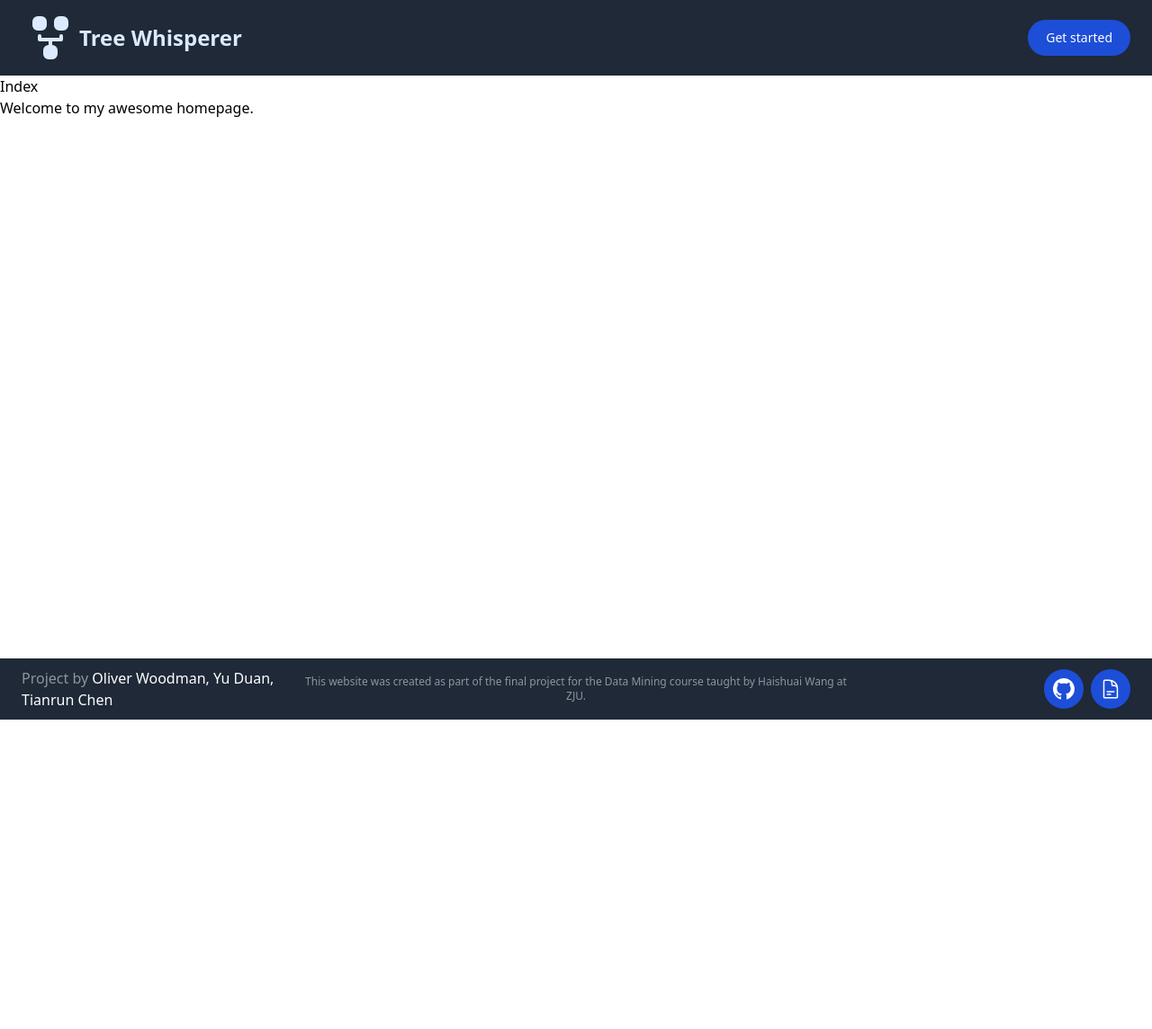
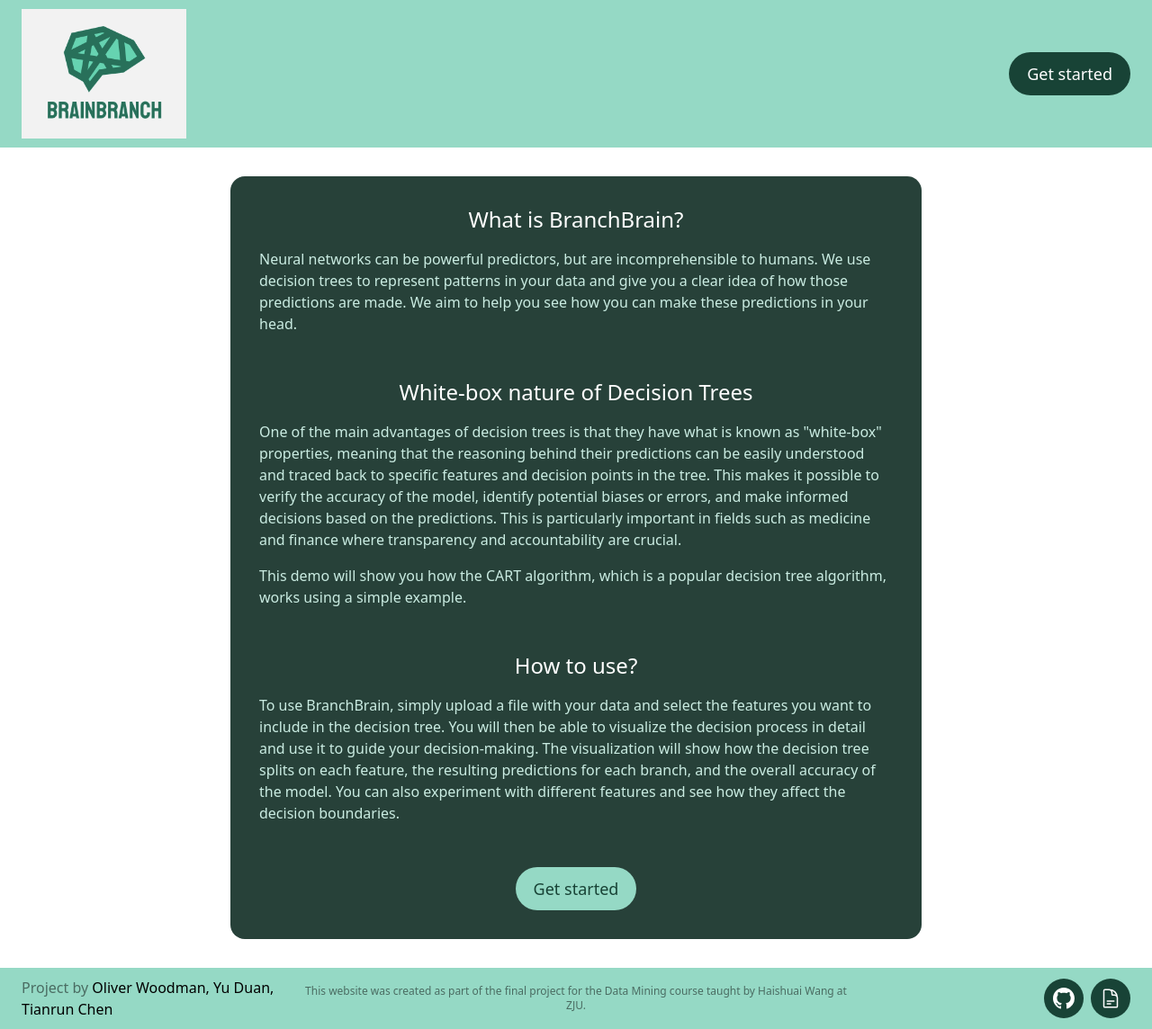
Before and after one commit to JasonNerd/DataMining, a Flask app: page / in a window 1280 px wide. Shown: the whole page at 90% size. Before the commit the page ends 800 px from the top, so only its background shows below. Run offline with Flask 3, Linux system fonts and the light colour scheme.

Commit message:
added index page, changed branding and theme

```diff
--- a/static/css/main.css
+++ b/static/css/main.css
@@ -737,6 +737,18 @@ select {
   margin-top: 2rem;
 }
 
+.mb-8 {
+  margin-bottom: 2rem;
+}
+
+.mb-16 {
+  margin-bottom: 4rem;
+}
+
+.mb-12 {
+  margin-bottom: 3rem;
+}
+
 .block {
   display: block;
 }
@@ -753,8 +765,8 @@ select {
   display: grid;
 }
 
-.h-16 {
-  height: 4rem;
+.h-36 {
+  height: 9rem;
 }
 
 .h-5 {
@@ -775,10 +787,6 @@ select {
 
 .min-h-screen {
   min-height: 100vh;
-}
-
-.w-16 {
-  width: 4rem;
 }
 
 .w-5 {
@@ -805,6 +813,14 @@ select {
   max-width: 1280px;
 }
 
+.max-w-screen-lg {
+  max-width: 1024px;
+}
+
+.max-w-screen-md {
+  max-width: 768px;
+}
+
 .flex-auto {
   flex: 1 1 auto;
 }
@@ -815,11 +831,6 @@ select {
 
 .flex-shrink-0 {
   flex-shrink: 0;
-}
-
-.rotate-180 {
-  --tw-rotate: 180deg;
-  transform: translate(var(--tw-translate-x), var(--tw-translate-y)) rotate(var(--tw-rotate)) skewX(var(--tw-skew-x)) skewY(var(--tw-skew-y)) scaleX(var(--tw-scale-x)) scaleY(var(--tw-scale-y));
 }
 
 .cursor-pointer {
@@ -864,22 +879,6 @@ select {
 
 .self-center {
   align-self: center;
-}
-
-.overflow-y-scroll {
-  overflow-y: scroll;
-}
-
-.overscroll-y-contain {
-  overscroll-behavior-y: contain;
-}
-
-.overscroll-y-none {
-  overscroll-behavior-y: none;
-}
-
-.whitespace-nowrap {
-  white-space: nowrap;
 }
 
 .rounded-2xl {
@@ -926,6 +930,36 @@ select {
 .bg-gray-800 {
   --tw-bg-opacity: 1;
   background-color: rgb(31 41 55 / var(--tw-bg-opacity));
+}
+
+.bg-brandgreen-700 {
+  --tw-bg-opacity: 1;
+  background-color: rgb(24 67 54 / var(--tw-bg-opacity));
+}
+
+.bg-brandgreen-200 {
+  --tw-bg-opacity: 1;
+  background-color: rgb(149 217 197 / var(--tw-bg-opacity));
+}
+
+.bg-brandgreen-800 {
+  --tw-bg-opacity: 1;
+  background-color: rgb(16 45 36 / var(--tw-bg-opacity));
+}
+
+.bg-brandgreen-100 {
+  --tw-bg-opacity: 1;
+  background-color: rgb(202 236 226 / var(--tw-bg-opacity));
+}
+
+.bg-white {
+  --tw-bg-opacity: 1;
+  background-color: rgb(255 255 255 / var(--tw-bg-opacity));
+}
+
+.bg-brandgreen-900 {
+  --tw-bg-opacity: 1;
+  background-color: rgb(8 22 18 / var(--tw-bg-opacity));
 }
 
 .bg-opacity-90 {
@@ -1006,17 +1040,13 @@ select {
   line-height: 1rem;
 }
 
+.text-4xl {
+  font-size: 2.25rem;
+  line-height: 2.5rem;
+}
+
 .font-medium {
   font-weight: 500;
-}
-
-.font-semibold {
-  font-weight: 600;
-}
-
-.text-blue-100 {
-  --tw-text-opacity: 1;
-  color: rgb(219 234 254 / var(--tw-text-opacity));
 }
 
 .text-gray-400 {
@@ -1038,6 +1068,30 @@ select {
   color: rgb(255 255 255 / 0.5);
 }
 
+.text-black\/50 {
+  color: rgb(0 0 0 / 0.5);
+}
+
+.text-brandgreen-500 {
+  --tw-text-opacity: 1;
+  color: rgb(40 112 90 / var(--tw-text-opacity));
+}
+
+.text-brandgreen-700 {
+  --tw-text-opacity: 1;
+  color: rgb(24 67 54 / var(--tw-text-opacity));
+}
+
+.text-brandgreen-100 {
+  --tw-text-opacity: 1;
+  color: rgb(202 236 226 / var(--tw-text-opacity));
+}
+
+.text-brandgreen-400 {
+  --tw-text-opacity: 1;
+  color: rgb(59 165 132 / var(--tw-text-opacity));
+}
+
 .underline {
   text-decoration-line: underline;
 }
--- a/templates/base.html
+++ b/templates/base.html
@@ -4,50 +4,47 @@
     {% block head %}
       <link rel="stylesheet" href="{{ url_for('static', filename='css/main.css') }}" />
       <link rel="icon" href="{{ url_for('static', filename='favicon.ico') }}" type="image/x-icon">
-      <title>Tree Whisperer - {% block title %}{% endblock %}</title>
+      <title>BrainBranch - {% block title %}{% endblock %}</title>
     {% endblock %}
 </head>
 <body class="min-h-screen h-screen flex flex-col">
     <header class="flex-none">
-        <nav class="bg-gray-800 border-gray-200 px-4 lg:px-6 py-2.5">
+        <nav class="bg-brandgreen-200 px-4 lg:px-6 py-2.5">
             <div class="flex flex-wrap justify-between items-center mx-auto max-w-screen-xl">
                 <a href="/" class="flex items-center hover:opacity-80">
-                    <svg xmlns="http://www.w3.org/2000/svg" fill="currentColor" class="w-16 h-16 rotate-180 text-blue-100" viewBox="0 0 16 16">
-                        <path fill-rule="evenodd" d="M6 3.5A1.5 1.5 0 0 1 7.5 2h1A1.5 1.5 0 0 1 10 3.5v1A1.5 1.5 0 0 1 8.5 6v1H11a.5.5 0 0 1 .5.5v1a.5.5 0 0 1-1 0V8h-5v.5a.5.5 0 0 1-1 0v-1A.5.5 0 0 1 5 7h2.5V6A1.5 1.5 0 0 1 6 4.5v-1zm-3 8A1.5 1.5 0 0 1 4.5 10h1A1.5 1.5 0 0 1 7 11.5v1A1.5 1.5 0 0 1 5.5 14h-1A1.5 1.5 0 0 1 3 12.5v-1zm6 0a1.5 1.5 0 0 1 1.5-1.5h1a1.5 1.5 0 0 1 1.5 1.5v1a1.5 1.5 0 0 1-1.5 1.5h-1A1.5 1.5 0 0 1 9 12.5v-1z"/>
-                    </svg>
-                    <span class="text-blue-100 self-center text-2xl font-semibold whitespace-nowrap">Tree Whisperer</span>
+                    <img src="{{ url_for('static', filename='img/logo.png') }}" class="h-36"/>
                 </a>
                 <div class="flex items-center lg:order-2">
-                    <a href="/start" class="text-white bg-blue-700 hover:bg-blue-800 focus:ring-4 focus:outline-none focus:ring-blue-300 text-lg font-medium rounded-full text-sm px-5 py-2.5 text-center inline-flex items-center">
+                    <a href="/start" class="text-white bg-brandgreen-700 hover:bg-brandgreen-800 focus:ring-4 focus:outline-none focus:ring-brandgreen-300 text-lg font-medium rounded-full px-5 py-2.5 text-center inline-flex items-center">
                         Get started
                     </a>
                 </div>
             </div>
         </nav>
     </header>
-    <div id="content" class="flex-auto w-screen">
+    <div id="content" class="flex-auto w-screen bg-white">
         {% block content %}{% endblock %}
     </div>
-    <div id="footer" class="w-full flex-none bg-gray-800 gap-4 border-gray-200 text-white px-4 lg:px-6 py-2.5">
+    <div id="footer" class="w-full flex-none bg-brandgreen-200 gap-4 px-4 lg:px-6 py-2.5">
         {% block footer %}
         <div class="grid grid-cols-1 xl:grid-cols-4 gap-6">
           <div class="flex justify-center xl:justify-start">
             <p class="self-center text-center xl:text-left">
-              <span class="text-white/50">Project by</span> Oliver&nbsp;Woodman, Yu&nbsp;Duan, Tianrun&nbsp;Chen
+              <span class="text-black/50">Project by</span> Oliver&nbsp;Woodman, Yu&nbsp;Duan, Tianrun&nbsp;Chen
             </p>
           </div>
           <div class="col-span-1 xl:col-span-2 flex justify-center items-center">
-            <p class="text-center text-xs text-white/50">
+            <p class="text-center text-xs text-black/50">
               This website was created as part of the final project for the Data Mining course taught by Haishuai Wang at ZJU.
             </p>
           </div>
           <div class="flex justify-center xl:justify-end items-center">
-            <a class="text-white bg-blue-700 hover:bg-blue-800 focus:ring-4 focus:outline-none focus:ring-blue-300 font-medium rounded-full text-sm p-2.5 text-center inline-flex items-center mr-2 " href="https://github.com/JasonNerd/DataMining">
+            <a class="text-white bg-brandgreen-700 hover:bg-brandgreen-800 focus:ring-4 focus:outline-none focus:ring-brandgreen-300 font-medium rounded-full text-sm p-2.5 text-center inline-flex items-center mr-2 " href="https://github.com/JasonNerd/DataMining">
               <svg xmlns="http://www.w3.org/2000/svg" fill="currentColor" viewBox="0 0 16 16" class="w-6 h-6">
                 <path d="M8 0C3.58 0 0 3.58 0 8c0 3.54 2.29 6.53 5.47 7.59.4.07.55-.17.55-.38 0-.19-.01-.82-.01-1.49-2.01.37-2.53-.49-2.69-.94-.09-.23-.48-.94-.82-1.13-.28-.15-.68-.52-.01-.53.63-.01 1.08.58 1.23.82.72 1.21 1.87.87 2.33.66.07-.52.28-.87.51-1.07-1.78-.2-3.64-.89-3.64-3.95 0-.87.31-1.59.82-2.15-.08-.2-.36-1.02.08-2.12 0 0 .67-.21 2.2.82.64-.18 1.32-.27 2-.27.68 0 1.36.09 2 .27 1.53-1.04 2.2-.82 2.2-.82.44 1.1.16 1.92.08 2.12.51.56.82 1.27.82 2.15 0 3.07-1.87 3.75-3.65 3.95.29.25.54.73.54 1.48 0 1.07-.01 1.93-.01 2.2 0 .21.15.46.55.38A8.012 8.012 0 0 0 16 8c0-4.42-3.58-8-8-8z"/>
               </svg>
             </a>
-            <a class="text-white bg-blue-700 hover:bg-blue-800 focus:ring-4 focus:outline-none focus:ring-blue-300 font-medium rounded-full text-sm p-2.5 text-center inline-flex items-center" href="{{ url_for('static', filename='report.pdf') }}">
+            <a class="text-white bg-brandgreen-700 hover:bg-brandgreen-800 focus:ring-4 focus:outline-none focus:ring-brandgreen-300 font-medium rounded-full text-sm p-2.5 text-center inline-flex items-center" href="{{ url_for('static', filename='report.pdf') }}">
               <svg xmlns="http://www.w3.org/2000/svg" fill="none" viewBox="0 0 24 24" stroke-width="1.5" stroke="currentColor" class="w-6 h-6">
                 <path stroke-linecap="round" stroke-linejoin="round" d="M19.5 14.25v-2.625a3.375 3.375 0 00-3.375-3.375h-1.5A1.125 1.125 0 0113.5 7.125v-1.5a3.375 3.375 0 00-3.375-3.375H8.25m0 12.75h7.5m-7.5 3H12M10.5 2.25H5.625c-.621 0-1.125.504-1.125 1.125v17.25c0 .621.504 1.125 1.125 1.125h12.75c.621 0 1.125-.504 1.125-1.125V11.25a9 9 0 00-9-9z" />
               </svg>
--- a/templates/index.html
+++ b/templates/index.html
@@ -4,8 +4,26 @@
     {{ super() }}
 {% endblock %}
 {% block content %}
-    <h1>Index</h1>
-    <p class="important">
-        Welcome to my awesome homepage.
-    </p>
+    <div class="flex w-full h-full justify-center items-center py-2 md:py-8">
+        <div class="xl:rounded-2xl bg-brandgreen-800 bg-opacity-90 p-8 max-w-screen-md w-full">
+            <div class="flex flex-col mb-12">
+                <h1 class="text-2xl text-center text-white">What is BranchBrain?</h1>
+                <p class="text-brandgreen-100 mt-4">Neural networks can be powerful predictors, but are incomprehensible to humans. We use decision trees to represent patterns in your data and give you a clear idea of how those predictions are made. We aim to help you see how you can make these predictions in your head.</p>
+            </div>
+            <div class="flex flex-col mb-12">
+                <h1 class="text-2xl text-center text-white">White-box nature of Decision Trees</h1>
+                <p class="text-brandgreen-100 mt-4">One of the main advantages of decision trees is that they have what is known as "white-box" properties, meaning that the reasoning behind their predictions can be easily understood and traced back to specific features and decision points in the tree. This makes it possible to verify the accuracy of the model, identify potential biases or errors, and make informed decisions based on the predictions. This is particularly important in fields such as medicine and finance where transparency and accountability are crucial.</p>
+                <p class="text-brandgreen-100 mt-4">This demo will show you how the CART algorithm, which is a popular decision tree algorithm, works using a simple example.</p>
+            </div>
+            <div class="flex flex-col mb-12">
+                <h1 class="text-2xl text-center text-white">How to use?</h1>
+                <p class="text-brandgreen-100 mt-4">To use BranchBrain, simply upload a file with your data and select the features you want to include in the decision tree. You will then be able to visualize the decision process in detail and use it to guide your decision-making. The visualization will show how the decision tree splits on each feature, the resulting predictions for each branch, and the overall accuracy of the model. You can also experiment with different features and see how they affect the decision boundaries.</p>
+            </div>
+            <div class="flex justify-center">
+                <a href="/start" class="text-brandgreen-700 bg-brandgreen-200 hover:bg-brandgreen-300 focus:ring-4 focus:outline-none focus:ring-brandgreen-300 text-lg font-medium rounded-full px-5 py-2.5 text-center inline-flex items-center">
+                    Get started
+                </a>
+            </div>
+        </div>
+    </div>
 {% endblock %}
--- a/templates/result.html
+++ b/templates/result.html
@@ -5,7 +5,7 @@
 {% endblock %}
 {% block content %}
     <div class="flex w-full h-full justify-center items-center py-2 md:py-8">
-        <div class="xl:rounded-2xl bg-gray-700 bg-opacity-90 p-8 max-w-screen-xl w-full">
+        <div class="xl:rounded-2xl bg-brandgreen-800 bg-opacity-90 p-8 max-w-screen-xl w-full">
             <div class="grid grid-cols-1 md:grid-cols-3 gap-8">
               <div class="flex flex-col md:col-span-3">
                 <h1 class="text-2xl text-center text-white">Results</h1>
```
Also changed, not shown: other parts of static/css/main.css (+49 -0 lines), tailwind.config.js (+16 -1 lines), templates/start.html (+8 -8 lines), static/favicon.ico (deleted), static/img/logo.png (added).
